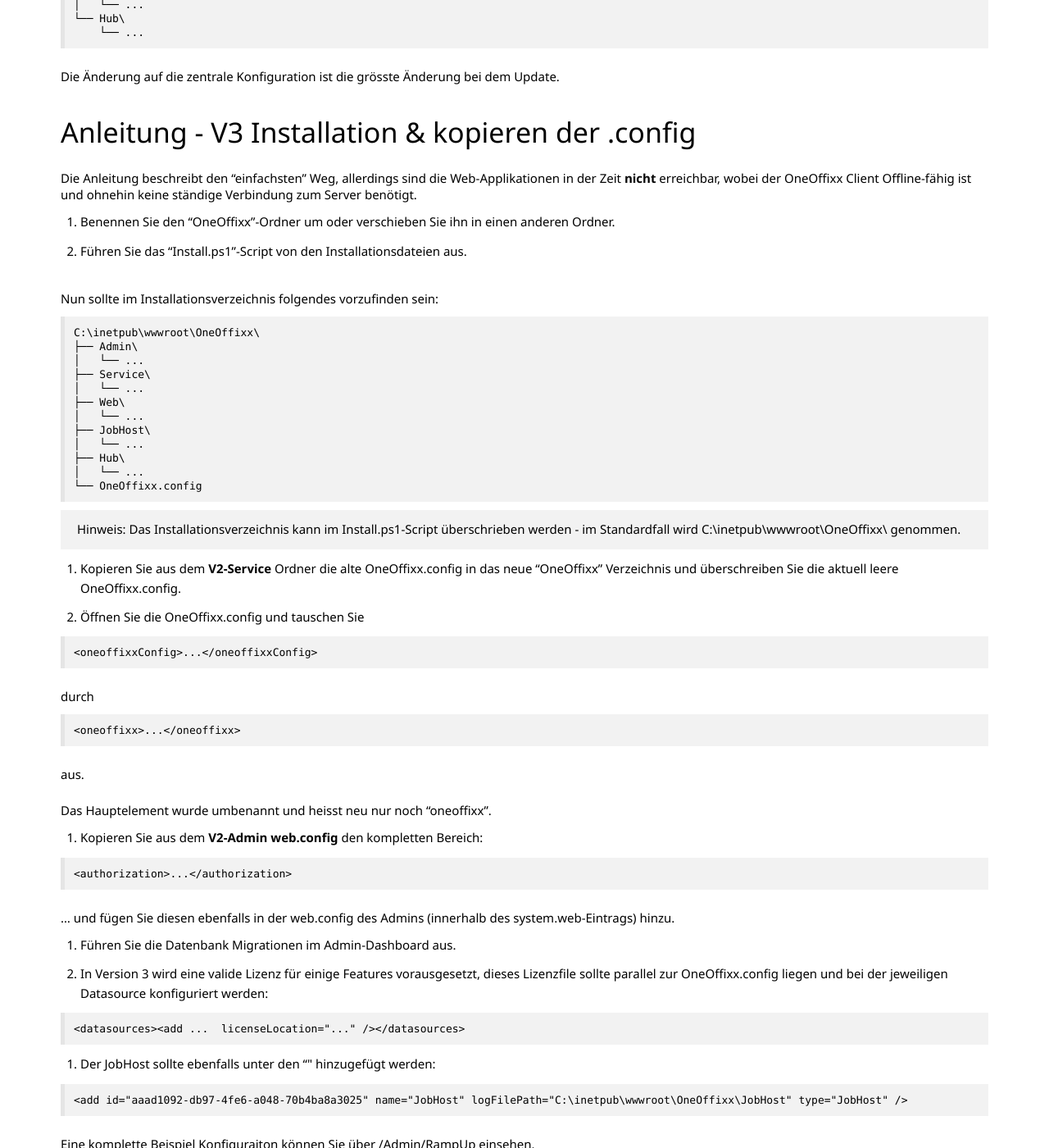
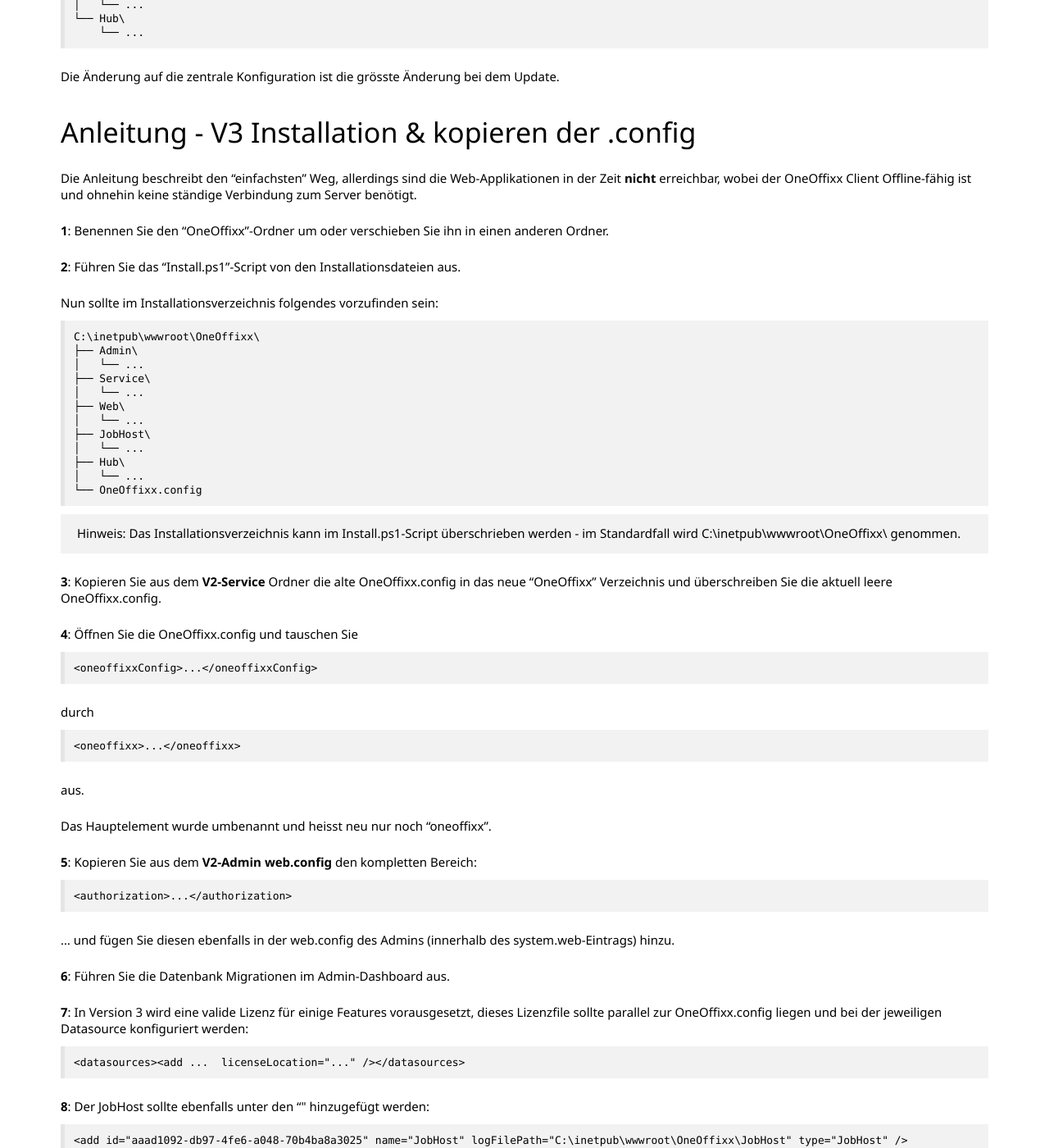
Before and after one commit to primesoft-group/oneoffixx-docs, a Jekyll site: the page built from _pages/install/de/server-update.md, in a window 1280 px wide and 1400 px high, scrolled down 643 px. Shown: the whole window at 82% size. Built offline with Jekyll 4.4.1, drawn with Linux system fonts in a browser that asks for light colours; nearby versions of some CDN libraries; some web fonts are replaced; some of the changed lines change nothing that is shown.

Commit message:
Update server-update.md

````diff
--- a/_pages/install/de/server-update.md
+++ b/_pages/install/de/server-update.md
@@ -30,8 +30,9 @@
 
 Die Anleitung beschreibt den "einfachsten" Weg, allerdings sind die Web-Applikationen in der Zeit __nicht__ erreichbar, wobei der OneOffixx Client Offline-fähig ist und ohnehin keine ständige Verbindung zum Server benötigt.
 
-1. Benennen Sie den "OneOffixx"-Ordner um oder verschieben Sie ihn in einen anderen Ordner.
-2. Führen Sie das "Install.ps1"-Script von den Installationsdateien aus.
+__1__: Benennen Sie den "OneOffixx"-Ordner um oder verschieben Sie ihn in einen anderen Ordner.
+
+__2__: Führen Sie das "Install.ps1"-Script von den Installationsdateien aus.
 
 Nun sollte im Installationsverzeichnis folgendes vorzufinden sein:
 
@@ -50,8 +51,9 @@
 
 {% include alert.html type="info" text="Hinweis: Das Installationsverzeichnis kann im Install.ps1-Script überschrieben werden - im Standardfall wird C:\inetpub\wwwroot\OneOffixx\ genommen." %}
 
-3. Kopieren Sie aus dem __V2-Service__ Ordner die alte OneOffixx.config in das neue "OneOffixx" Verzeichnis und überschreiben Sie die aktuell leere OneOffixx.config.
-4. Öffnen Sie die OneOffixx.config und tauschen Sie
+__3__: Kopieren Sie aus dem __V2-Service__ Ordner die alte OneOffixx.config in das neue "OneOffixx" Verzeichnis und überschreiben Sie die aktuell leere OneOffixx.config.
+
+__4__: Öffnen Sie die OneOffixx.config und tauschen Sie
 
 ```
 <oneoffixxConfig>...</oneoffixxConfig>
@@ -66,7 +68,8 @@
 aus.
 
 Das Hauptelement wurde umbenannt und heisst neu nur noch "oneoffixx".
-5. Kopieren Sie aus dem __V2-Admin web.config__ den kompletten Bereich:
+
+__5__: Kopieren Sie aus dem __V2-Admin web.config__ den kompletten Bereich:
 
 ```
 <authorization>...</authorization>
@@ -74,14 +77,15 @@
 
 ... und fügen Sie diesen ebenfalls in der web.config des Admins (innerhalb des system.web-Eintrags) hinzu.
 
-6. Führen Sie die Datenbank Migrationen im Admin-Dashboard aus.
-7. In Version 3 wird eine valide Lizenz für einige Features vorausgesetzt, dieses Lizenzfile sollte parallel zur OneOffixx.config liegen und bei der jeweiligen Datasource konfiguriert werden:
+__6__: Führen Sie die Datenbank Migrationen im Admin-Dashboard aus.
+
+__7__: In Version 3 wird eine valide Lizenz für einige Features vorausgesetzt, dieses Lizenzfile sollte parallel zur OneOffixx.config liegen und bei der jeweiligen Datasource konfiguriert werden:
 
 ```
 <datasources><add ...  licenseLocation="..." /></datasources>
 ```
 
-8. Der JobHost sollte ebenfalls unter den "<apps>" hinzugefügt werden:
+__8__: Der JobHost sollte ebenfalls unter den "<apps>" hinzugefügt werden:
 
 ```
 <add id="aaad1092-db97-4fe6-a048-70b4ba8a3025" name="JobHost" logFilePath="C:\inetpub\wwwroot\OneOffixx\JobHost" type="JobHost" />
````
